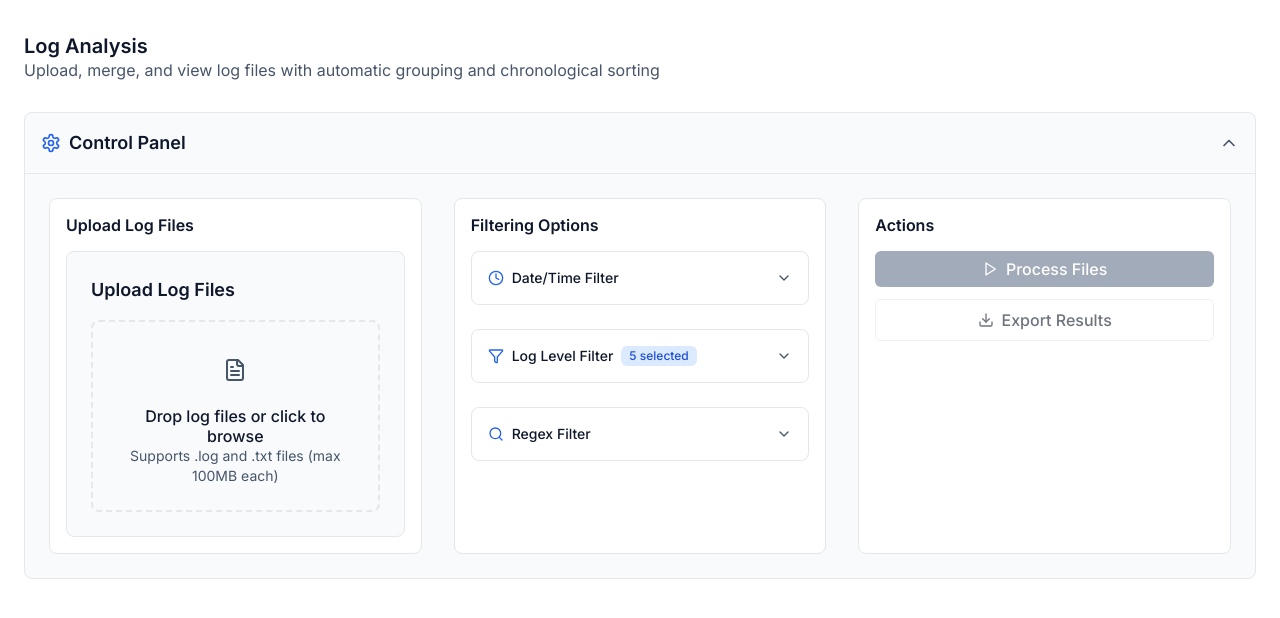
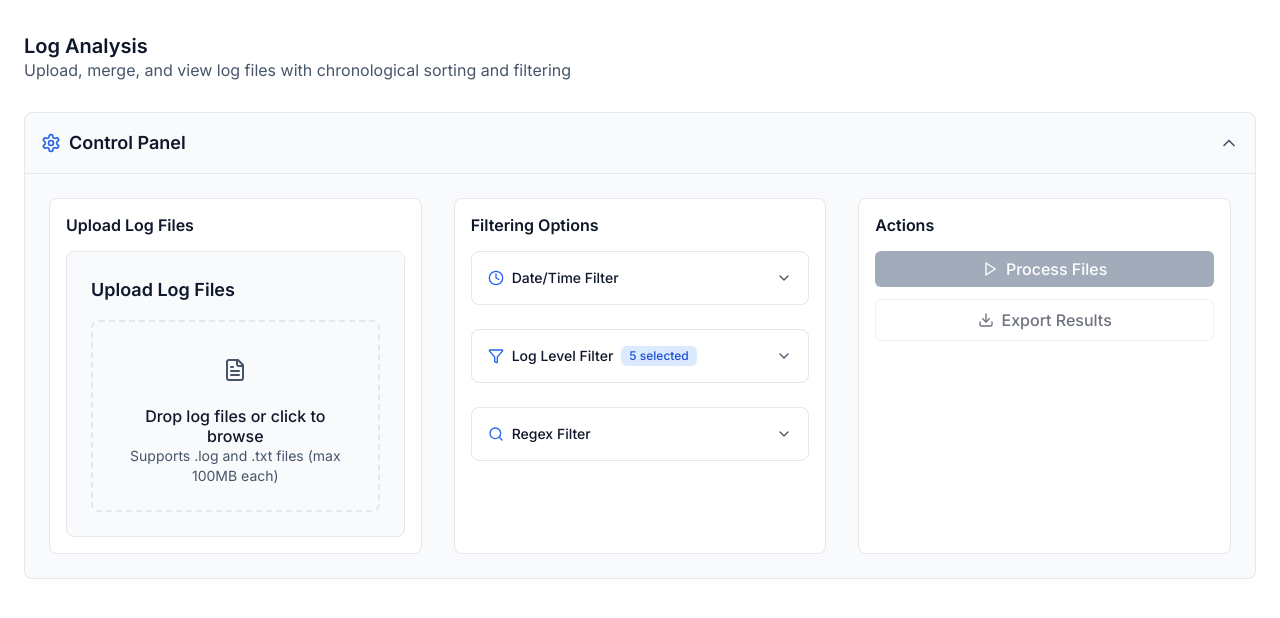
Before and after one commit to mcasari/logmerger, a React (Vite) app: page / in a window 1280 px wide. Shown: the top 618 px of the page. Built offline with nearby package versions, Linux system fonts and the light colour scheme.

Commit message:
rephrase description

```diff
--- a/src/pages/log-merger/index.jsx
+++ b/src/pages/log-merger/index.jsx
@@ -661,7 +661,7 @@ const LogMerger = () => {
                   Log Analysis
                 </h1>
                 <p className="text-text-secondary">
-                  Upload, merge, and view log files with automatic grouping and chronological sorting
+                  Upload, merge, and view log files with chronological sorting and filtering
                 </p>
               </div>
 
```
